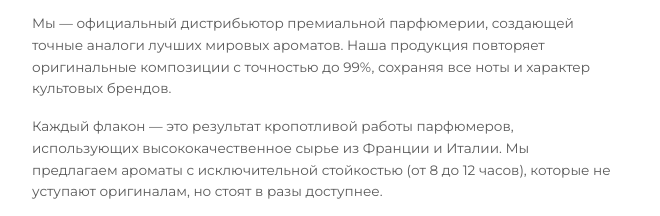
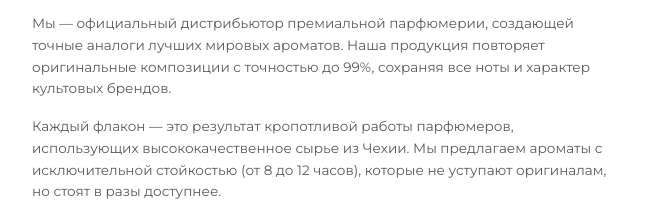
Before and after one commit to nkozoriz709-hash/AERE_RU, a plain HTML site: page index.html in a window 1280 px wide. Shown: the part 905-1121 px from the top of the page, 0-660 px from the left. Drawn offline with nearby package versions, Linux system fonts and the light colour scheme; no server answers.

Commit message:
Update index.html

```diff
--- a/index.html
+++ b/index.html
@@ -78,7 +78,7 @@
                 <span class="about-tag">О компании</span>
                 <h2>Доступная роскошь для ценителей</h2>
                 <p>Мы — официальный дистрибьютор премиальной парфюмерии, создающей точные аналоги лучших мировых ароматов. Наша продукция повторяет оригинальные композиции с точностью до 99%, сохраняя все ноты и характер культовых брендов.</p>
-                <p>Каждый флакон — это результат кропотливой работы парфюмеров, использующих высококачественное сырье из Франции и Италии. Мы предлагаем ароматы с исключительной стойкостью (от 8 до 12 часов), которые не уступают оригиналам, но стоят в разы доступнее.</p>
+                <p>Каждый флакон — это результат кропотливой работы парфюмеров, использующих высококачественное сырье из Чехии. Мы предлагаем ароматы с исключительной стойкостью (от 8 до 12 часов), которые не уступают оригиналам, но стоят в разы доступнее.</p>
                 <p>Никаких компромиссов: только изысканные композиции, узнаваемые шлейфы и бережное отношение к вашему бюджету. Почувствуйте разницу — качество, которое не требует переплат.</p>
                 <div class="about-stats">
                     <div><strong>99%</strong><span>Сходство с оригиналами</span></div>
```
